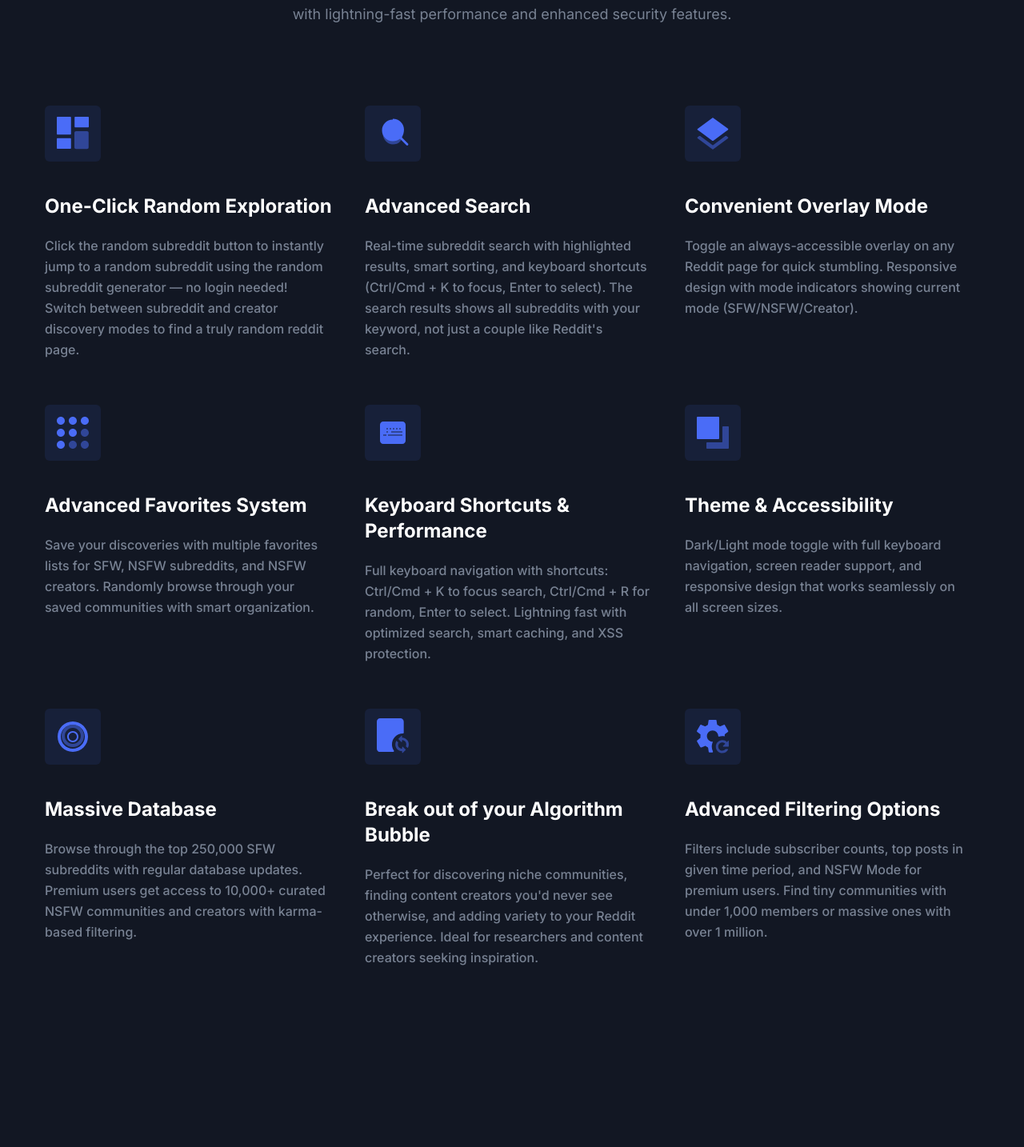
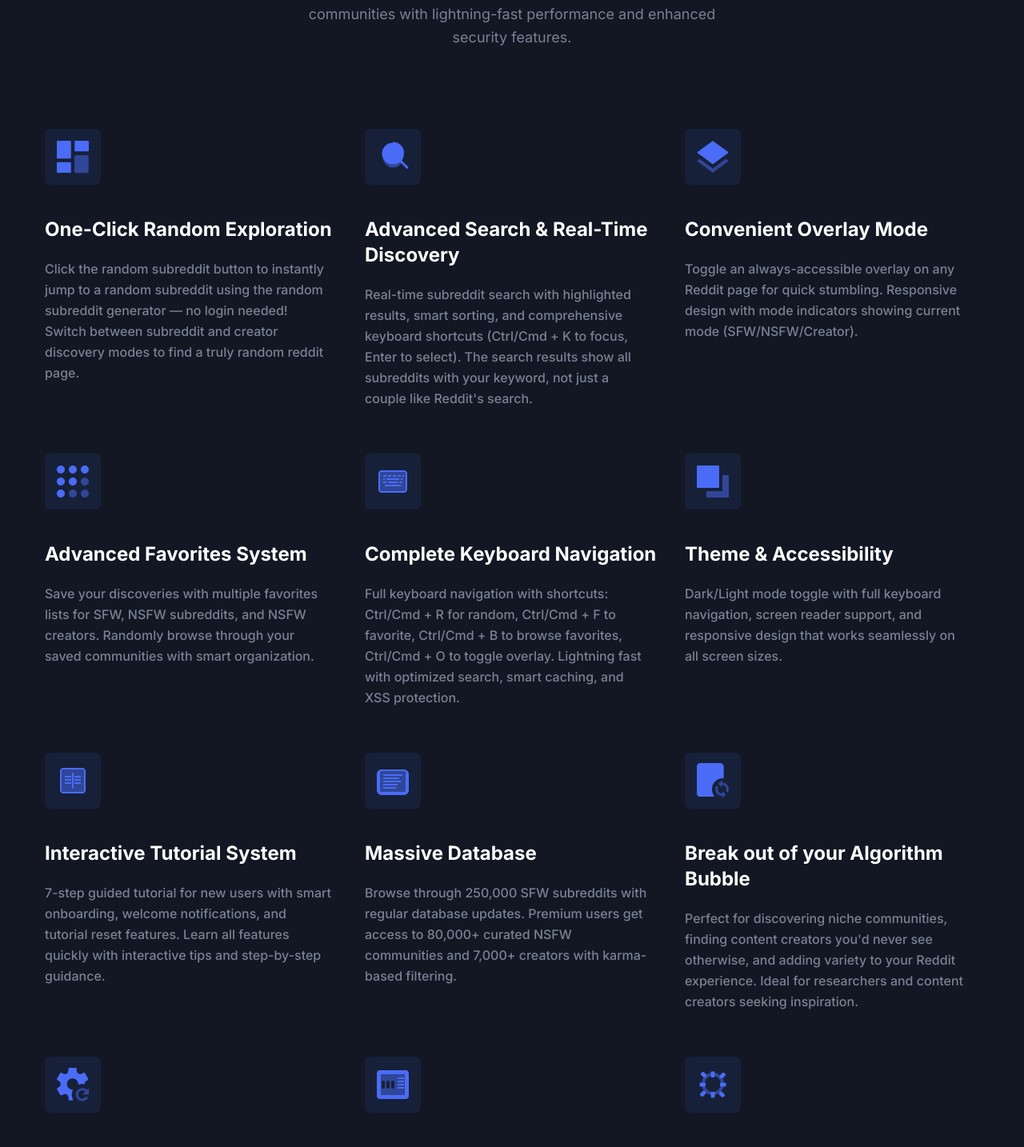
Before and after one commit to bboelkow/Random-Reddit-Stumbler-Website, a Next.js app: page / in a window 1280 px wide. Shown: the part 1340-2774 px from the top of the page at 80% size. Built offline with nearby package versions, Linux system fonts and the light colour scheme.

Commit message:
Updated videos, features, and pricing for 1.3.0

```diff
--- a/src/components/Features/featuresData.tsx
+++ b/src/components/Features/featuresData.tsx
@@ -27,9 +27,9 @@ const featuresData: Feature[] = [
         <path d="M20 2.5C12.5 2.5 6.5 8.5 6.5 16C6.5 23.5 12.5 29.5 20 29.5C23.5 29.5 26.5 28.5 29 26.5L37 34.5C37.5 35 38.5 35 39 34.5C39.5 34 39.5 33 39 32.5L31 24.5C33 22 34 18.5 34 15C34 7.5 28 1.5 20 1.5Z" />
       </svg>
     ),
-    title: "Advanced Search",
+    title: "Advanced Search & Real-Time Discovery",
     paragraph:
-      "Real-time subreddit search with highlighted results, smart sorting, and keyboard shortcuts (Ctrl/Cmd + K to focus, Enter to select). The search results shows all subreddits with your keyword, not just a couple like Reddit's search.",
+      "Real-time subreddit search with highlighted results, smart sorting, and comprehensive keyboard shortcuts (Ctrl/Cmd + K to focus, Enter to select). The search results show all subreddits with your keyword, not just a couple like Reddit's search.",
   },
   {
     id: 3,
@@ -67,14 +67,14 @@ const featuresData: Feature[] = [
       <svg width="40" height="40" viewBox="0 0 40 40" className="fill-current">
         <path
           opacity="0.5"
-          d="M8 8h24c1.1 0 2 .9 2 2v20c0 1.1-.9 2-2 2H8c-1.1 0-2-.9-2-2V10c0-1.1.9-2 2-2z"
+          d="M6 8H34C35.1 8 36 8.9 36 10V30C36 31.1 35.1 32 34 32H6C4.9 32 4 31.1 4 30V10C4 8.9 4.9 8 6 8Z"
         />
-        <path d="M8 6C5.79 6 4 7.79 4 10v20c0 2.21 1.79 4 4 4h24c2.21 0 4-1.79 4-4V10c0-2.21-1.79-4-4-4H8zm4 8h2v2h-2v-2zm4 0h2v2h-2v-2zm4 0h2v2h-2v-2zm4 0h2v2h-2v-2zm4 0h2v2h-2v-2zm-16 4h2v2h-2v-2zm4 0h2v2h-2v-2zm4 0h12v2H16v-2zm-8 4h2v2H8v-2zm4 0h16v2H12v-2z" />
+        <path d="M34 6H6C3.79 6 2 7.79 2 10V30C2 32.21 3.79 34 6 34H34C36.21 34 38 32.21 38 30V10C38 7.79 36.21 6 34 6ZM6 8H34C35.1 8 36 8.9 36 10V30C36 31.1 35.1 32 34 32H6C4.9 32 4 31.1 4 30V10C4 8.9 4.9 8 6 8ZM8 12H12V14H8V12ZM14 12H18V14H14V12ZM20 12H24V14H20V12ZM26 12H30V14H26V12ZM32 12H34V14H32V12ZM8 16H10V18H8V16ZM12 16H28V18H12V16ZM30 16H32V18H30V16ZM8 20H12V22H8V20ZM14 20H26V22H14V20ZM28 20H32V22H28V20ZM10 24H30V26H10V24Z" />
       </svg>
     ),
-    title: "Keyboard Shortcuts & Performance",
+    title: "Complete Keyboard Navigation",
     paragraph:
-      "Full keyboard navigation with shortcuts: Ctrl/Cmd + K to focus search, Ctrl/Cmd + R for random, Enter to select. Lightning fast with optimized search, smart caching, and XSS protection.",
+      "Full keyboard navigation with shortcuts: Ctrl/Cmd + R for random, Ctrl/Cmd + F to favorite, Ctrl/Cmd + B to browse favorites, Ctrl/Cmd + O to toggle overlay. Lightning fast with optimized search, smart caching, and XSS protection.",
   },
   {
     id: 6,
@@ -97,17 +97,32 @@ const featuresData: Feature[] = [
       <svg width="40" height="40" viewBox="0 0 40 40" className="fill-current">
         <path
           opacity="0.5"
-          d="M20 5C27.732 5 34 11.268 34 19s-6.268 14-14 14S6 26.732 6 19 12.268 5 20 5zm0 4c-5.523 0-10 4.477-10 10s4.477 10 10 10 10-4.477 10-10S25.523 9 20 9z"
+          d="M8 6H32C33.1 6 34 6.9 34 8V32C34 33.1 33.1 34 32 34H8C6.9 34 6 33.1 6 32V8C6 6.9 6.9 6 8 6Z"
         />
-        <path d="M20 1C30.493 1 39 9.507 39 20s-8.507 19-19 19S1 30.493 1 20 9.507 1 20 1zm0 4C11.716 5 5 11.716 5 20s6.716 15 15 15 15-6.716 15-15S28.284 5 20 5zm0 8c3.866 0 7 3.134 7 7s-3.134 7-7 7-7-3.134-7-7 3.134-7 7-7zm0 2c-2.761 0-5 2.239-5 5s2.239 5 5 5 5-2.239 5-5-2.239-5-5-5z" />
+        <path d="M32 4H8C5.79 4 4 5.79 4 8V32C4 34.21 5.79 36 8 36H32C34.21 36 36 34.21 36 32V8C36 5.79 34.21 4 32 4ZM8 6H32C33.1 6 34 6.9 34 8V32C34 33.1 33.1 34 32 34H8C6.9 34 6 33.1 6 32V8C6 6.9 6.9 6 8 6ZM20 10C19.45 10 19 10.45 19 11V29C19 29.55 19.45 30 20 30C20.55 30 21 29.55 21 29V11C21 10.45 20.55 10 20 10ZM10 14H18V16H10V14ZM22 14H30V16H22V14ZM10 18H18V20H10V18ZM22 18H30V20H22V18ZM10 22H18V24H10V22ZM22 22H30V24H22V22Z" />
+      </svg>
+    ),
+    title: "Interactive Tutorial System",
+    paragraph:
+      "7-step guided tutorial for new users with smart onboarding, welcome notifications, and tutorial reset features. Learn all features quickly with interactive tips and step-by-step guidance.",
+  },
+  {
+    id: 8,
+    icon: (
+      <svg width="40" height="40" viewBox="0 0 40 40" className="fill-current">
+        <path
+          opacity="0.5"
+          d="M6 8H34C35.1 8 36 8.9 36 10V32C36 33.1 35.1 34 34 34H6C4.9 34 4 33.1 4 32V10C4 8.9 4.9 8 6 8Z"
+        />
+        <path d="M34 6H6C2.69 6 0 8.69 0 12V32C0 35.31 2.69 38 6 38H34C37.31 38 40 35.31 40 32V12C40 8.69 37.31 6 34 6ZM6 8H34C35.1 8 36 8.9 36 10V32C36 33.1 35.1 34 34 34H6C4.9 34 4 33.1 4 32V10C4 8.9 4.9 8 6 8ZM8 12H32V14H8V12ZM8 16H28V18H8V16ZM8 20H30V22H8V20ZM8 24H26V26H8V24ZM8 28H24V30H8V28Z" />
       </svg>
     ),
     title: "Massive Database",
     paragraph:
-      "Browse through the top 250,000 SFW subreddits with regular database updates. Premium users get access to 10,000+ curated NSFW communities and creators with karma-based filtering.",
+      "Browse through 250,000 SFW subreddits with regular database updates. Premium users get access to 80,000+ curated NSFW communities and 7,000+ creators with karma-based filtering.",
   },
   {
-    id: 8,
+    id: 9,
     icon: (
       <svg width="40" height="45" viewBox="0 0 40 45" className="fill-current">
         <path
@@ -122,7 +137,7 @@ const featuresData: Feature[] = [
       "Perfect for discovering niche communities, finding content creators you'd never see otherwise, and adding variety to your Reddit experience. Ideal for researchers and content creators seeking inspiration.",
   },
   {
-    id: 9,
+    id: 10,
     icon: (
       <svg width="40" height="42" viewBox="0 0 40 42" className="fill-current">
         <path
@@ -136,5 +151,35 @@ const featuresData: Feature[] = [
     paragraph:
       "Filters include subscriber counts, top posts in given time period, and NSFW Mode for premium users. Find tiny communities with under 1,000 members or massive ones with over 1 million.",
   },
+  {
+    id: 11,
+    icon: (
+      <svg width="40" height="40" viewBox="0 0 40 40" className="fill-current">
+        <path
+          opacity="0.5"
+          d="M35 5H5C2.24 5 0 7.24 0 10v20c0 2.76 2.24 5 5 5h30c2.76 0 5-2.24 5-5V10c0-2.76-2.24-5-5-5zM8 25c-1.1 0-2-.9-2-2v-6c0-1.1.9-2 2-2s2 .9 2 2v6c0 1.1-.9 2-2 2zm6 0c-1.1 0-2-.9-2-2v-6c0-1.1.9-2 2-2s2 .9 2 2v6c0 1.1-.9 2-2 2zm6 0c-1.1 0-2-.9-2-2v-6c0-1.1.9-2 2-2s2 .9 2 2v6c0 1.1-.9 2-2 2z"
+        />
+        <path d="M5 2C1.13 2 0 3.13 0 7v26c0 3.87 1.13 5 5 5h30c3.87 0 5-1.13 5-5V7c0-3.87-1.13-5-5-5H5zm30 5v26H5V7h30zM26 15h8v2h-8v-2zm0 4h8v2h-8v-2zm0 4h8v2h-8v-2zm0-12h8v2h-8v-2z" />
+      </svg>
+    ),
+    title: "Custom Reddit Feed",
+    paragraph:
+      "Generate personalized Reddit multifeed URLs from your favorites. Click to create custom feeds that combine all your saved subreddits into one convenient browsing experience, perfect for staying updated on your favorite communities.",
+  },
+  {
+    id: 12,
+    icon: (
+      <svg width="40" height="40" viewBox="0 0 40 40" className="fill-current">
+        <path
+          opacity="0.5"
+          d="M20 5C27.732 5 34 11.268 34 19s-6.268 14-14 14S6 26.732 6 19 12.268 5 20 5zm0 4c-5.523 0-10 4.477-10 10s4.477 10 10 10 10-4.477 10-10S25.523 9 20 9z"
+        />
+        <path d="M35 17.5h-4.5c-.828 0-1.5.672-1.5 1.5v2c0 .828.672 1.5 1.5 1.5H35c.828 0 1.5-.672 1.5-1.5v-2c0-.828-.672-1.5-1.5-1.5zM9.5 17.5H5c-.828 0-1.5.672-1.5 1.5v2c0 .828.672 1.5 1.5 1.5h4.5c.828 0 1.5-.672 1.5-1.5v-2c0-.828-.672-1.5-1.5-1.5zM22.5 5v4.5c0 .828-.672 1.5-1.5 1.5h-2c-.828 0-1.5-.672-1.5-1.5V5c0-.828.672-1.5 1.5-1.5h2c.828 0 1.5.672 1.5 1.5zM22.5 30.5V35c0 .828-.672 1.5-1.5 1.5h-2c-.828 0-1.5-.672-1.5-1.5v-4.5c0-.828.672-1.5 1.5-1.5h2c.828 0 1.5.672 1.5 1.5zM28.889 8.54l3.182-3.182c.586-.586 1.536-.586 2.122 0l1.414 1.414c.586.586.586 1.536 0 2.122L32.425 12.076c-.586.586-1.536.586-2.122 0l-1.414-1.414c-.586-.586-.586-1.536 0-2.122zM11.111 31.46l-3.182 3.182c-.586.586-1.536.586-2.122 0L4.393 33.228c-.586-.586-.586-1.536 0-2.122l3.182-3.182c.586-.586 1.536-.586 2.122 0l1.414 1.414c.586.586.586 1.536 0 2.122zM31.46 28.889l3.182 3.182c.586.586.586 1.536 0 2.122l-1.414 1.414c-.586.586-1.536.586-2.122 0l-3.182-3.182c-.586-.586-.586-1.536 0-2.122l1.414-1.414c.586-.586 1.536-.586 2.122 0zM8.54 11.111L5.358 7.929c-.586-.586-.586-1.536 0-2.122L6.772 4.393c.586-.586 1.536-.586 2.122 0l3.182 3.182c.586.586.586 1.536 0 2.122L10.662 11.111c-.586.586-1.536.586-2.122 0z" />
+      </svg>
+    ),
+    title: "Full Customization Settings",
+    paragraph:
+      "Customize overlay appearance, position, and size to match your browsing style. Personalize keyboard shortcuts, adjust notification preferences, and configure extension behavior to create your perfect Reddit discovery experience.",
+  },
 ];
 export default featuresData;
--- a/src/components/Features/index.tsx
+++ b/src/components/Features/index.tsx
@@ -9,7 +9,7 @@ const Features = () => {
         <div className="container">
           <SectionTitle
             title="Main Features"
-            paragraph="Discover Reddit's hidden gems with advanced search, keyboard shortcuts, and multiple discovery modes! Real-time search with smart sorting, advanced favorites system with multiple lists, convenient overlay mode, and comprehensive keyboard navigation. Browse 260,000+ subreddits and 10,000+ creators with lightning-fast performance and enhanced security features."
+            paragraph="Discover Reddit's hidden gems with multiple Reddit enhancing features! Enhance your Reddit experience by utilizing an advanced overlay system, keyboard shortcuts, custom subreddit favorites lists, custom feeds, a better search bar, and much more! Browse randomly through 250,000+ SFW subreddits and 80,000+ NSFW communities with lightning-fast performance and enhanced security features."
             center
           />
 
--- a/src/components/Hero/index.tsx
+++ b/src/components/Hero/index.tsx
@@ -85,7 +85,7 @@ const Hero = () => {
 
             {/* Video Promo */}
             <div className="mt-16 w-full px-4 lg:mt-0 lg:w-3/5 xl:w-2/3">
-              <div className="mx-auto max-w-[1200px] overflow-hidden rounded-2xl shadow-2xl ring-1 ring-gray-200/50 dark:ring-gray-700/50">
+              <div className="mx-auto max-w-[800px] overflow-hidden rounded-2xl shadow-2xl ring-1 ring-gray-200/50 dark:ring-gray-700/50">
                 <video
                   className="w-full h-auto"
                   autoPlay
@@ -93,7 +93,7 @@ const Hero = () => {
                   muted
                   playsInline
                 >
-                  <source src="/images/hero/RRS 1.2.1 Promo for Website.mp4" type="video/mp4" />
+                  <source src="/images/hero/RRS 1.3.0 Promo for Website2_compressed.mp4" type="video/mp4" />
                   Your browser does not support the video tag.
                 </video>
               </div>
--- a/src/components/Pricing/index.tsx
+++ b/src/components/Pricing/index.tsx
@@ -15,27 +15,27 @@ const Pricing = () => {
 
         <div className="grid grid-cols-1 gap-x-8 gap-y-10 md:grid-cols-2 lg:grid-cols-3">
           <PricingBox
-            packageName="Monthly"
-            price="0.99"
-            duration="mo"
-            subtitle="Billed monthly. Cancel anytime."
+            packageName="Free"
+            price="0"
+            duration="forever"
+            subtitle="No credit card required. Start exploring now."
           >
-            <OfferList text="NSFW Mode (10,000+ subreddits)" status="active" />
-            <OfferList text="NSFW Creator Mode (10,000+ creators)" status="active" />
-            <OfferList text="Advanced Search (All subreddits)" status="active" />
-            <OfferList text="Multiple Favorites Lists" status="active" />
-            <OfferList text="Age-Verified Content" status="active" />
-            <OfferList text="Free Updates" status="active" />
-            <OfferList text="Lifetime Access" status="inactive" />
+            <OfferList text="SFW Mode (250,000+ subreddits)" status="active" />
+            <OfferList text="SFW Search Bar" status="active" />
+            <OfferList text="One Favorites List" status="active" />
+            <OfferList text="Basic Random Discovery" status="active" />
+            <OfferList text="Overlay Mode" status="active" />
+            <OfferList text="NSFW Mode" status="inactive" />
+            <OfferList text="NSFW Creator Mode" status="inactive" />
           </PricingBox>
           <PricingBox
-            packageName="Yearly"
-            price="4.99"
-            duration="yr"
-            subtitle="Billed yearly. Save over 50%."
+            packageName="Premium"
+            price="0.99"
+            duration="mo / $4.99 yr"
+            subtitle="Monthly or yearly billing. Save 50% with yearly."
           >
-            <OfferList text="NSFW Mode (10,000+ subreddits)" status="active" />
-            <OfferList text="NSFW Creator Mode (10,000+ creators)" status="active" />
+            <OfferList text="NSFW Mode (80,000+ subreddits)" status="active" />
+            <OfferList text="NSFW Creator Mode (7,000+ creators)" status="active" />
             <OfferList text="Advanced Search (All subreddits)" status="active" />
             <OfferList text="Multiple Favorites Lists" status="active" />
             <OfferList text="Age-Verified Content" status="active" />
@@ -48,8 +48,8 @@ const Pricing = () => {
             duration="lifetime"
             subtitle="One-time payment. Best value."
           >
-            <OfferList text="NSFW Mode (10,000+ subreddits)" status="active" />
-            <OfferList text="NSFW Creator Mode (10,000+ creators)" status="active" />
+            <OfferList text="NSFW Mode (80,000+ subreddits)" status="active" />
+            <OfferList text="NSFW Creator Mode (7,000+ creators)" status="active" />
             <OfferList text="Advanced Search (All subreddits)" status="active" />
             <OfferList text="Multiple Favorites Lists" status="active" />
             <OfferList text="Age-Verified Content" status="active" />
--- a/src/components/Video/index.tsx
+++ b/src/components/Video/index.tsx
@@ -27,7 +27,7 @@ export default function Video() {
                   {!isPlaying ? (
                     <>
                       <img
-                        src="https://img.youtube.com/vi/nO9ulbPAkKQ/hqdefault.jpg"
+                        src="https://img.youtube.com/vi/45TGyuznh7w/hqdefault.jpg"
                         alt="YouTube video thumbnail"
                         className="object-cover w-full h-full"
                         style={{ display: "block" }}
@@ -53,7 +53,7 @@ export default function Video() {
                     <iframe
                       width="100%"
                       height="100%"
-                      src="https://www.youtube.com/embed/nO9ulbPAkKQ?autoplay=1"
+                      src="https://www.youtube.com/embed/45TGyuznh7w?autoplay=1"
                       title="YouTube video player"
                       frameBorder="0"
                       allow="accelerometer; autoplay; clipboard-write; encrypted-media; gyroscope; picture-in-picture"
```
Also changed, not shown: 2 other files (tests, documents, lock files or other folders).
